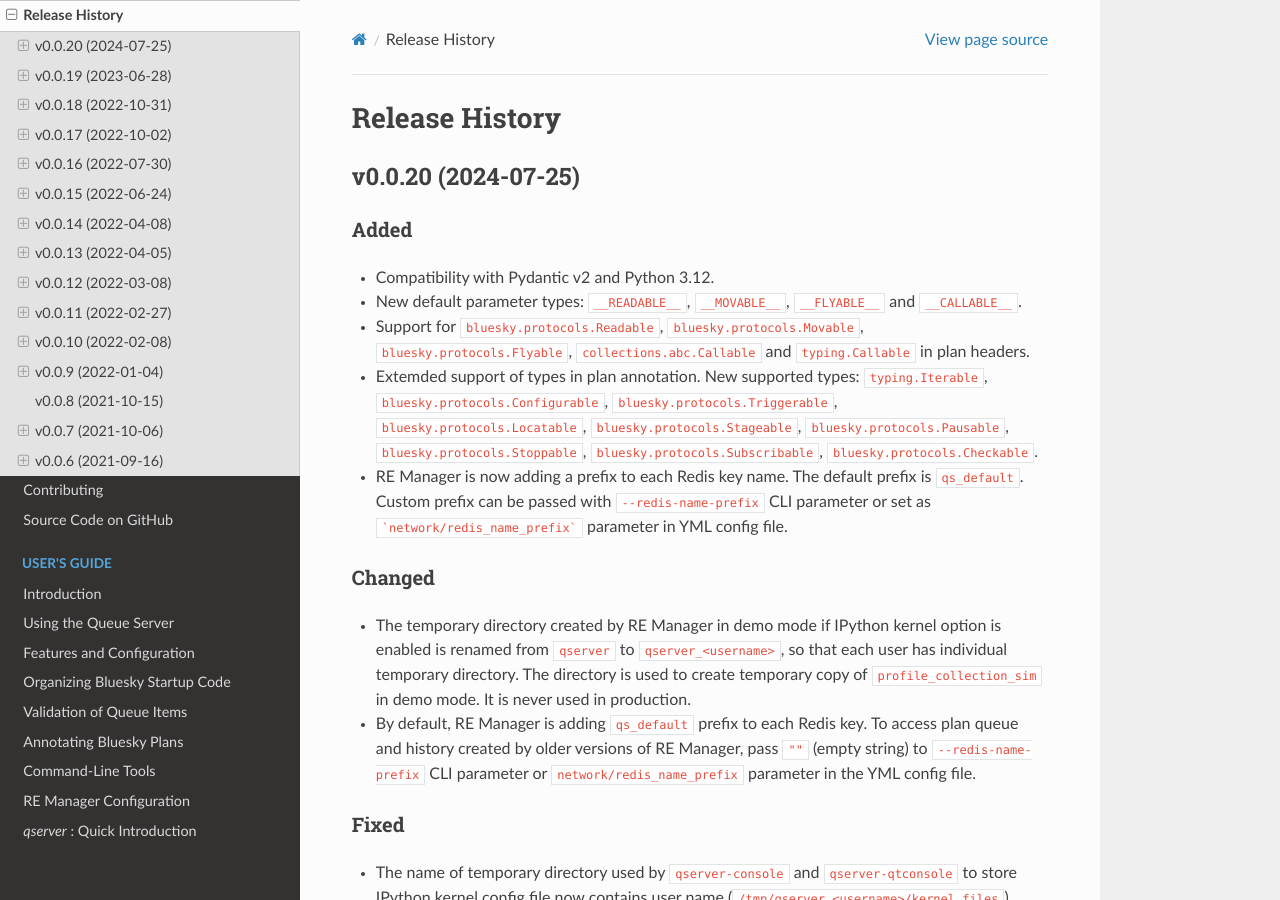
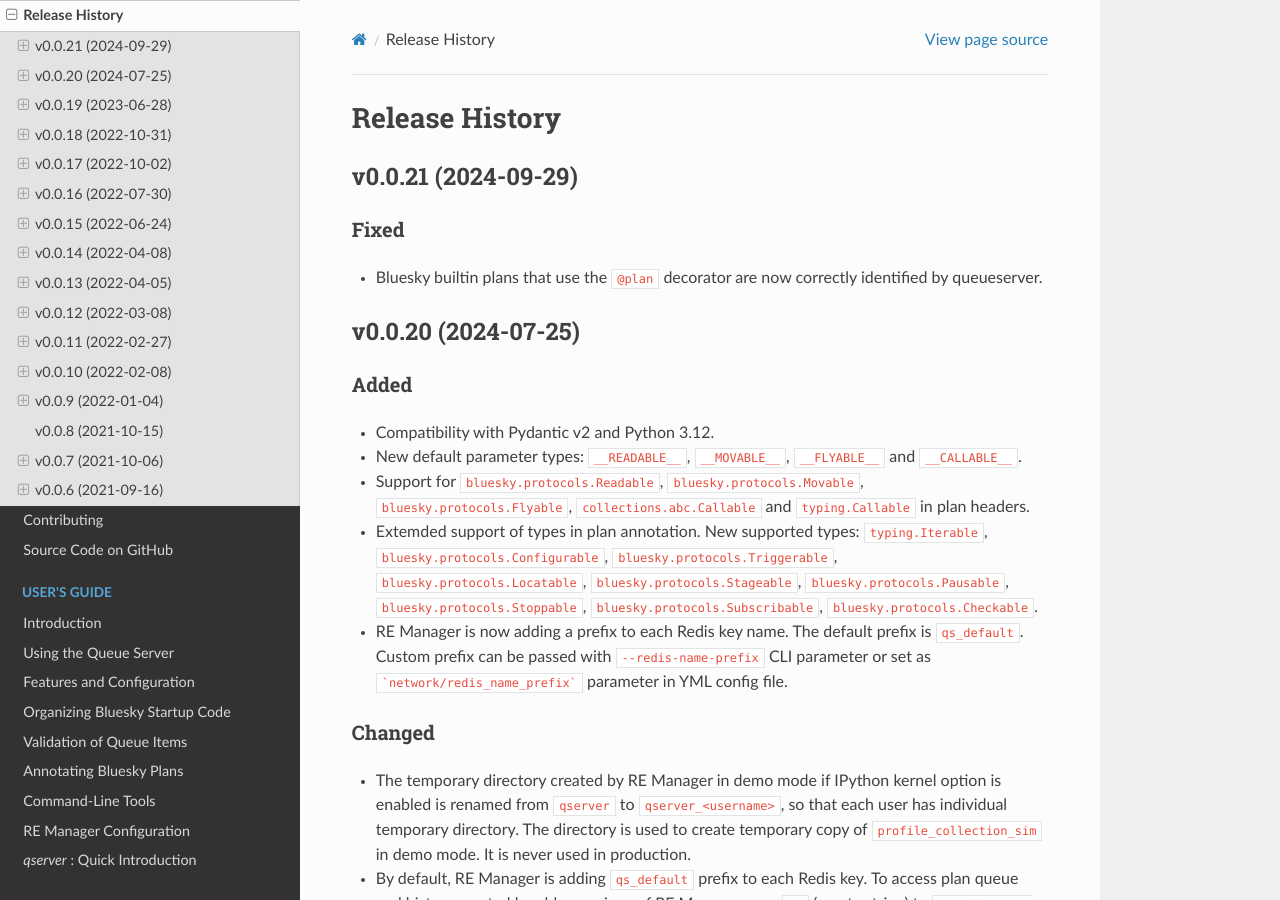
Before and after one commit to bluesky/bluesky-queueserver, a Sphinx documentation site: the page built from docs/source/release_history.rst, in a window 1280 px wide and 900 px high. Built offline with Sphinx 7.4.7 and the Read the Docs theme 2.0.0, drawn with Linux system fonts in a browser that asks for light colours.

```diff
--- a/docs/source/release_history.rst
+++ b/docs/source/release_history.rst
@@ -1,6 +1,15 @@
 ===============
 Release History
 ===============
+
+v0.0.21 (2024-09-29)
+====================
+
+Fixed
+-----
+
+- Bluesky builtin plans that use the ``@plan`` decorator are now correctly identified by queueserver.
+
 
 v0.0.20 (2024-07-25)
 ====================
```
